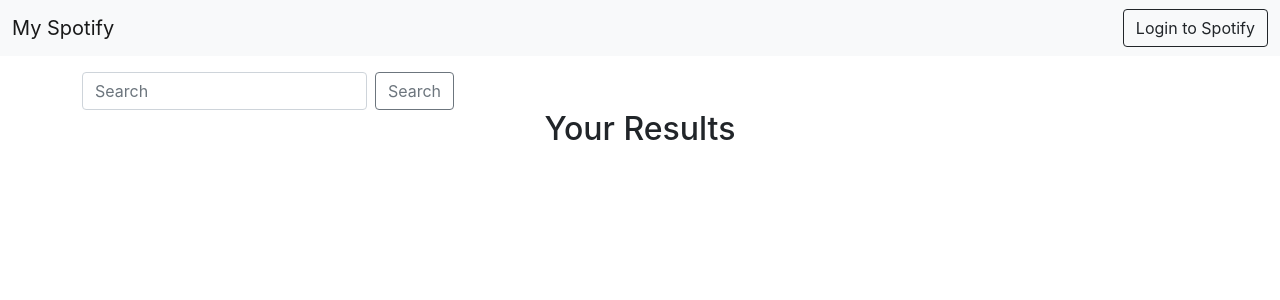
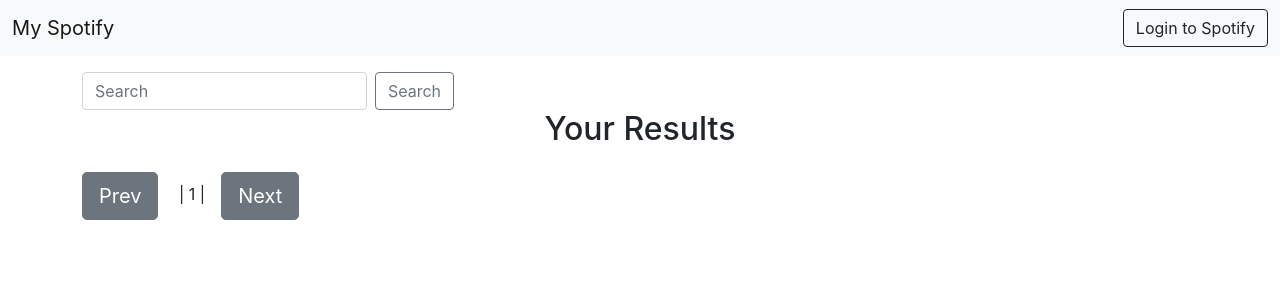
Before and after one commit to oluciams/proyecto-spotify, a React (Create React App) app: page / in a window 1280 px wide. Shown: the top 300 px of the page. Built offline with nearby package versions, Linux system fonts and the light colour scheme.

Commit message:
agrega useContext en componente footer

```diff
--- a/src/App.js
+++ b/src/App.js
@@ -5,8 +5,7 @@ import {Route, Routes} from 'react-router-dom';
 import { Header} from './components/Header';
 import { Search } from './components/Search';
 import { Albums } from './components/Albums';
-
-
+import { Footer } from './components/Footer';
 
 export const App = () => {
 
@@ -18,6 +17,7 @@ export const App = () => {
         <Route path="/" element={<Search/>}/>
         <Route path="albums" element={<Albums/>}/>
       </Routes>
+      <Footer/>
     </ArtistsContextProvider>
 
   );
--- a/src/components/Footer.js
+++ b/src/components/Footer.js
@@ -1,9 +1,12 @@
-import React from 'react';
+import React, { useContext } from 'react';
+import { ArtistsContext } from '../context/ArtistsContext';
 
 export const Footer = ()=> {
+
+  const {onChangePage, page} = useContext(ArtistsContext)
   return(
 
-    <footer className="mt-3 mb-3">
+    <footer className="container mt-3 mb-3">
       <button type="button" className="btn btn-secondary btn-lg me-3" onClick={()=> onChangePage(-1)}>Prev</button>  | {page}  |
       <button type="button" className="btn btn-secondary btn-lg ms-3" onClick={()=> onChangePage(1)}>Next</button>
     </footer>
--- a/src/context/ArtistsContext.js
+++ b/src/context/ArtistsContext.js
@@ -15,6 +15,8 @@ export const ArtistsContextProvider = ({children})=>{
 
   const [artists, setArtists] = useState([])
   const [albums, setAlbums] = useState([]);
+
+  const [page, setPage] = useState(1);
 
 
   useEffect(() => {
@@ -67,13 +69,13 @@ export const ArtistsContextProvider = ({children})=>{
     setAlbums(data.items)
   }
 
-  // const onChangePage = (next) =>{
+  const onChangePage = (next) =>{
 
-  //   if(!artists.previus && page + next <= 0) return;
-  //   if(!artists.next && page + next >= 3) return;
+    if(!artists.previus && page + next <= 0) return;
+    if(!artists.next && page + next >= 10) return;
 
-  //   setPage(page + next);
-  // }
+    setPage(page + next);
+  }
 
 
   const value ={
@@ -86,9 +88,12 @@ export const ArtistsContextProvider = ({children})=>{
     setSearchKey,
     albums,
     artists,
+    page,
     logout,
     searchArtists,
-    searchAlbums}
+    searchAlbums,
+    onChangePage
+  }
 
   return(
     <ArtistsContext.Provider value={value}>
```
